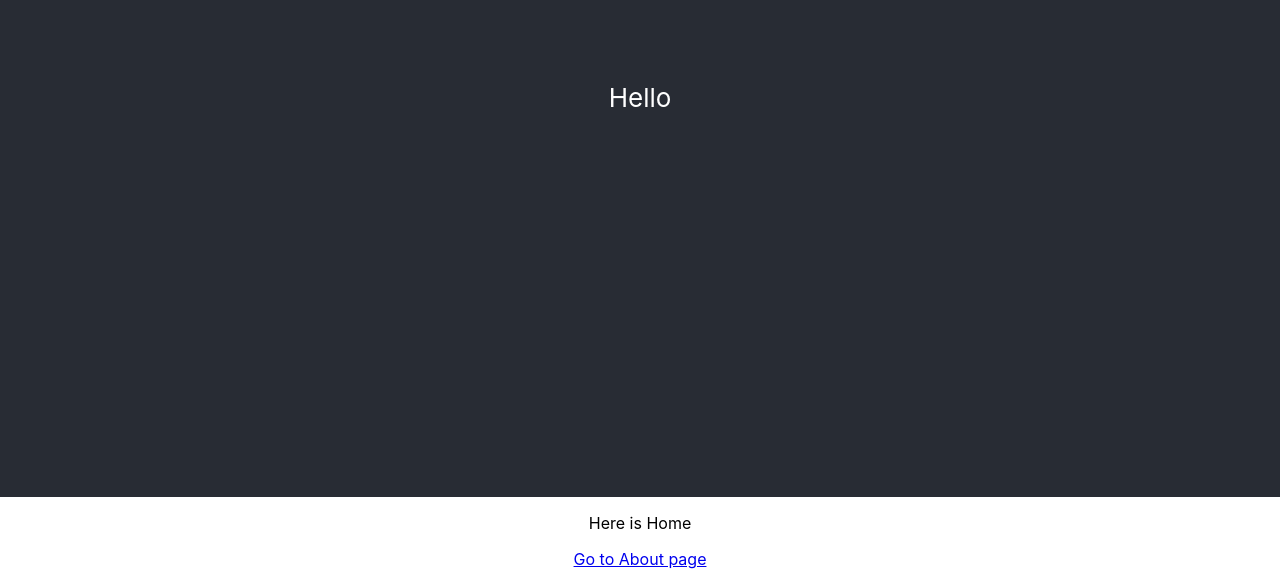
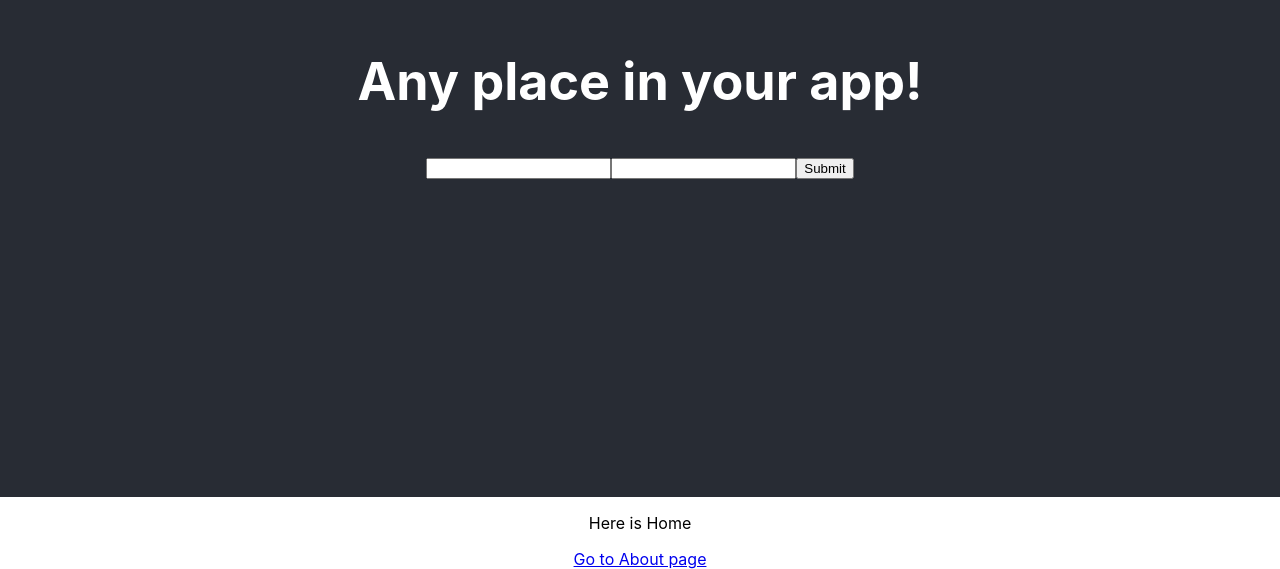
Before and after one commit to cozeeinteright/expressmongo, a React (Create React App) app in the folder front/: page / in a window 1280 px wide. Shown: the part 303-872 px from the top of the page. Built offline with nearby package versions, Linux system fonts and the light colour scheme.

Commit message:
add formik

```diff
--- a/front/package.json
+++ b/front/package.json
@@ -6,6 +6,7 @@
     "@testing-library/jest-dom": "^5.16.4",
     "@testing-library/react": "^13.3.0",
     "@testing-library/user-event": "^13.5.0",
+    "formik": "^2.2.9",
     "react": "^18.2.0",
     "react-dom": "^18.2.0",
     "react-router-dom": "6",
--- a/front/src/App.js
+++ b/front/src/App.js
@@ -2,15 +2,16 @@
 import { BrowserRouter,Routes, Route } from "react-router-dom";
 import Home from './page/Home'
 import About from './page/About'
+import ShowLoginform from './components/ShowLoginform';
 
 function App() {
   return (
     <div className="App">
       <header className="App-header">
-        Hello
+        <ShowLoginform />
       </header>
       <BrowserRouter>
-      <  Routes>
+      <Routes>
           <Route path="/" element={<Home />} />
           <Route path="about" element={<About />} />
         </Routes>
--- /dev/null
+++ b/front/src/components/ShowLoginform.js
@@ -0,0 +1,41 @@
+import { Formik, Form, Field, ErrorMessage } from 'formik';
+
+ const ShowLoginform = () => (
+   <div>
+     <h1>Any place in your app!</h1>
+     <Formik
+       initialValues={{ email: '', password: '' }}
+       validate={values => {
+         const errors = {};
+         if (!values.email) {
+           errors.email = 'Required';
+         } else if (
+           !/^[A-Z0-9._%+-]+@[A-Z0-9.-]+\.[A-Z]{2,}$/i.test(values.email)
+         ) {
+           errors.email = 'Invalid email address';
+         }
+         return errors;
+       }}
+       onSubmit={(values, { setSubmitting }) => {
+         setTimeout(() => {
+           alert(JSON.stringify(values, null, 2));
+           setSubmitting(false);
+         }, 400);
+       }}
+     >
+       {({ isSubmitting }) => (
+         <Form>
+           <Field type="email" name="email" />
+           <ErrorMessage name="email" component="div" />
+           <Field type="password" name="password" />
+           <ErrorMessage name="password" component="div" />
+           <button type="submit" disabled={isSubmitting}>
+             Submit
+           </button>
+         </Form>
+       )}
+     </Formik>
+   </div>
+ );
+
+ export default ShowLoginform;
```
Also changed, not shown: 1 other file (tests, documents, lock files or other folders).
